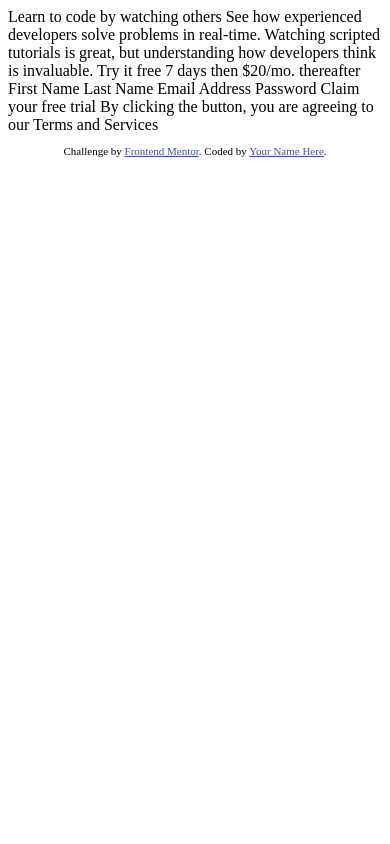
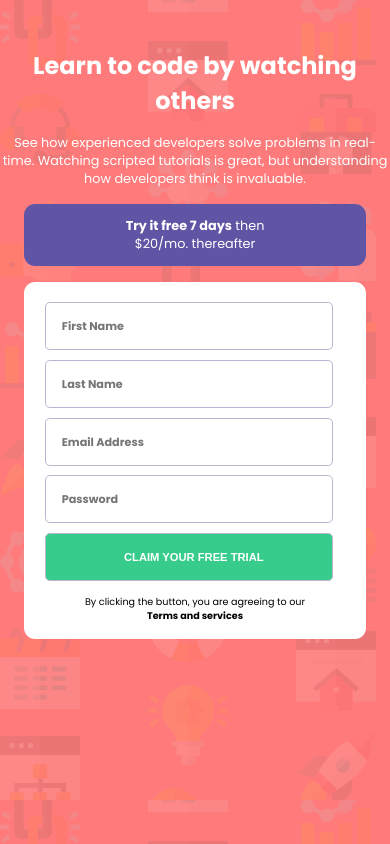
Before and after one commit to gabrieloporto/intro-component-with-signup-form-main, a plain HTML site: page index.html in a window 390 px wide. Drawn offline with Linux system fonts and the light colour scheme.

Commit message:
mobile design and adding scripts.js

```diff
--- a/index.html
+++ b/index.html
@@ -1,42 +1,71 @@
 <!DOCTYPE html>
 <html lang="en">
-<head>
-  <meta charset="UTF-8">
-  <meta name="viewport" content="width=device-width, initial-scale=1.0"> <!-- displays site properly based on user's device -->
+  <head>
+    <meta charset="UTF-8" />
+    <meta name="viewport" content="width=device-width, initial-scale=1.0" />
+    <link
+      rel="icon"
+      type="image/png"
+      sizes="32x32"
+      href="./images/favicon-32x32.png"
+    />
+    <title>Frontend Mentor | Intro component with sign up form</title>
+    <link rel="stylesheet" href="style.css" />
+  </head>
 
-  <link rel="icon" type="image/png" sizes="32x32" href="./images/favicon-32x32.png">
-
-  <title>Frontend Mentor | Intro component with sign up form</title>
-
-  <!-- Feel free to remove these styles or customise in your own stylesheet 👍 -->
-  <style>
-    .attribution { font-size: 11px; text-align: center; }
-    .attribution a { color: hsl(228, 45%, 44%); }
-  </style>
-</head>
-<body>
-
-  Learn to code by watching others
-
-  See how experienced developers solve problems in real-time. Watching scripted tutorials is great,
-  but understanding how developers think is invaluable.
-
-  Try it free 7 days then $20/mo. thereafter
-
-  First Name
-  Last Name
-  Email Address
-  Password
-
-  Claim your free trial
-
-  By clicking the button, you are agreeing to our Terms and Services
-
-  <footer>
-    <p class="attribution">
-      Challenge by <a href="https://www.frontendmentor.io?ref=challenge" target="_blank">Frontend Mentor</a>.
-      Coded by <a href="#">Your Name Here</a>.
-    </p>
-  </footer>
-</body>
+  <body>
+    <main class="main">
+      <section class="text-content">
+        <h1>Learn to code by watching others</h1>
+        <p class="parrafo">
+          See how experienced developers solve problems in real-time. Watching
+          scripted tutorials is great, but understanding how developers think is
+          invaluable.
+        </p>
+      </section>
+      <section class="subscribe">
+        <div class="trial">
+          <p><strong>Try it free 7 days</strong> then $20/mo. thereafter</p>
+        </div>
+        <form action="">
+          <input
+            type="text"
+            name="first-name"
+            placeholder="First Name"
+            required
+          />
+          <input
+            type="text"
+            name="last-name"
+            placeholder="Last Name"
+            required
+          />
+          <input
+            type="email"
+            name="email"
+            placeholder="Email Address"
+            required
+          />
+          <input
+            type="password"
+            name="password"
+            placeholder="Password"
+            required
+          />
+          <input
+            class="btn"
+            type="submit"
+            name="submit"
+            value="CLAIM YOUR FREE TRIAL"
+          />
+          <!-- <button class="btn">CLAIM YOUR FREE TRIAL</button> -->
+          <p class="terms">
+            By clicking the button, you are agreeing to our
+            <strong>Terms and services</strong>
+          </p>
+        </form>
+      </section>
+    </main>
+    <script src="script.js"></script>
+  </body>
 </html>
--- /dev/null
+++ b/style.css
@@ -0,0 +1,110 @@
+@import url("https://fonts.googleapis.com/css2?family=Poppins:wght@400;500;600;700&display=swap");
+
+:root {
+  --red: hsl(0, 100%, 74%);
+  --green: hsl(154, 59%, 51%);
+  --blue: hsl(248, 32%, 49%);
+  --dark-blue: hsl(249, 10%, 26%);
+  --grayish-blue: hsl(246, 25%, 77%);
+}
+
+html {
+  margin: 0;
+  padding: 0;
+  box-sizing: border-box;
+  font-size: 16px;
+  font-family: "Poppins", sans-serif;
+  overflow: hidden;
+}
+
+body {
+  margin: 0;
+  padding: 0;
+}
+
+*,
+*::after,
+*::before {
+  box-sizing: inherit;
+}
+
+.main {
+  display: flex;
+  flex-direction: column;
+  height: 100vh;
+  background-image: url(images/bg-intro-desktop.png);
+  background-color: var(--red);
+}
+
+.text-content {
+  display: flex;
+  flex-direction: column;
+  color: white;
+  text-align: center;
+}
+
+h1 {
+  padding: 1rem 2rem;
+  margin: 0;
+  margin-top: 2rem;
+  font-size: 1.5rem;
+}
+
+.parrafo {
+  margin: 0;
+  font-size: 0.8rem;
+}
+
+.subscribe {
+  display: flex;
+  flex-direction: column;
+}
+
+.trial {
+  background-color: var(--blue);
+  margin: 1rem 1.5rem;
+  border-radius: 0.7rem;
+  font-size: 0.8rem;
+  text-align: center;
+  color: white;
+  padding: 0 5rem;
+}
+
+form {
+  display: flex;
+  flex-direction: column;
+  background-color: white;
+  margin: 1.5rem;
+  margin-top: 0;
+  padding: 1rem;
+  border-radius: 0.7rem;
+}
+
+input {
+  margin: 0.3rem;
+  border-radius: 0.3rem;
+  font-size: 0.7rem;
+  height: 3rem;
+  width: 18rem;
+  text-align: left;
+  padding-left: 1rem;
+  font-weight: bold;
+  border: thin solid var(--grayish-blue);
+}
+
+.btn {
+  background-color: var(--green);
+  color: white;
+  text-align: center;
+}
+
+::placeholder {
+  font-family: "Poppins", sans-serif;
+}
+
+.terms {
+  font-size: 0.6rem;
+  margin-bottom: 0;
+  text-align: center;
+  padding: 0 2.5rem;
+}
```
Also changed, not shown: script.js (added).
